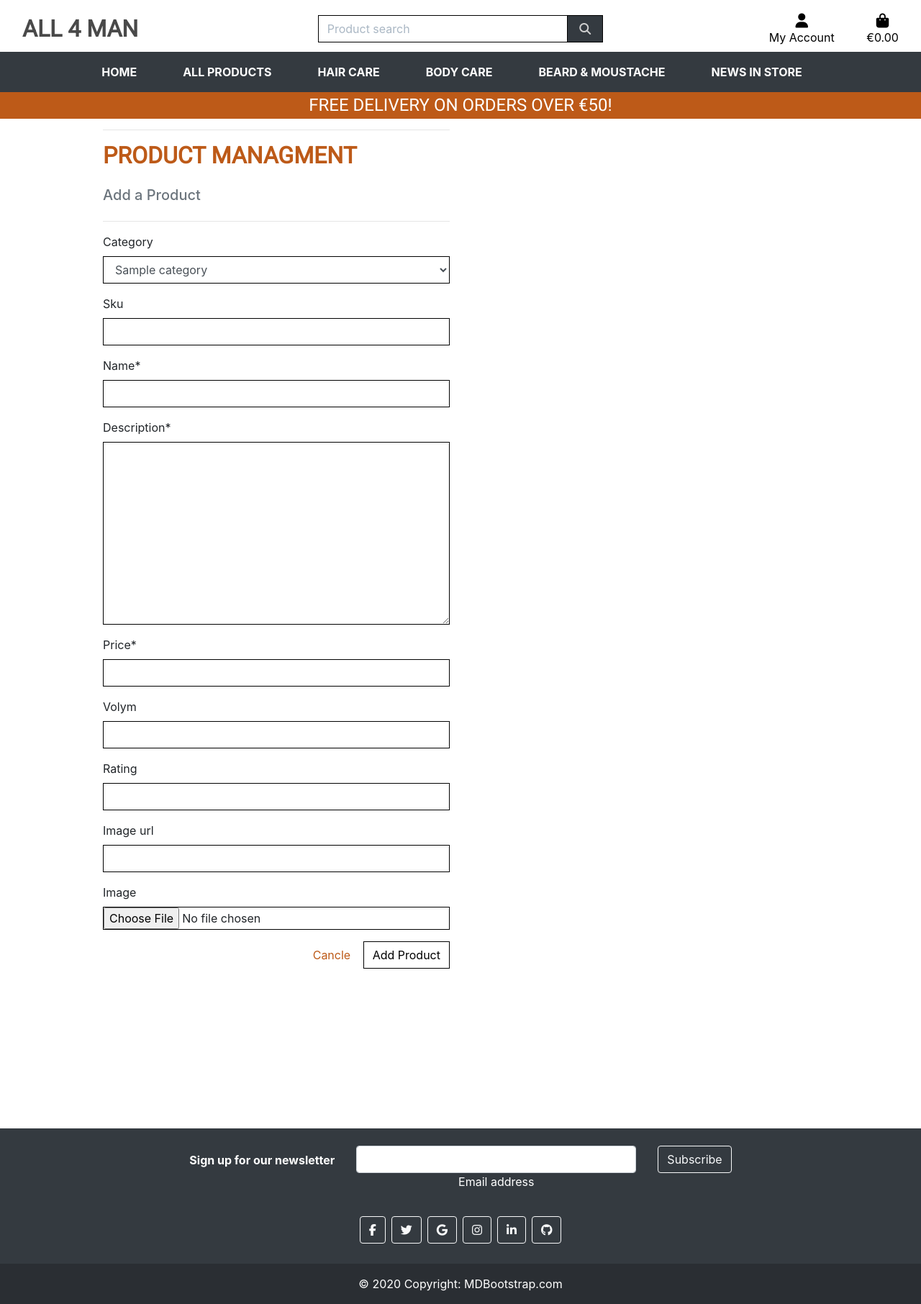
After one commit to farah1979/all-for-man, a Django app: page /products/add/ in a window 1280 px wide. The commit adds this page. Shown: the whole page at 72% size. Run offline with Django 3.2, Linux system fonts and the light colour scheme; tables that the repository leaves empty hold one stand-in row (values such as "Sample post"); some libraries are stand-ins or nearby versions.

Commit message:
Product Admin Finished add product functionality

```diff
--- a/bag/templates/bag/bag.html
+++ b/bag/templates/bag/bag.html
@@ -36,9 +36,13 @@
                     {% for item in bag_items %}
                         <tr>
                             <td class="p-3 bag-img-sty">
+                                {% if item.product.image %}
                                 <a href="{{ item.product.image.url }}" target="_blank">
                                 <img class="img-fluid rounded bag-img" src="{{ item.product.image.url }}">
                                 </a>
+                                {% else %}
+                                <img class="img-fluid rounded bag-img" src="{{ MEDIA_URL }}noimage.png" alt="{{ item.product.name }}">
+                                {% endif %}
                             </td>
                             <td class="py-3">
                                 <a href="{{ item.product.item.id }}">
--- /dev/null
+++ b/products/templates/products/add_product.html
@@ -0,0 +1,38 @@
+{% extends "base.html" %}
+{% load static %}
+
+{% block page_header %}
+    <div class="container header-container">
+        <div class="row">
+            <div class="col"></div>
+        </div>
+    </div>
+{% endblock %}
+
+{% block content %}
+    <div class="container">
+        <div class="row">
+            <div class="col-12 col-md-6">
+                <hr>
+                <h2 class="add mb-4">Product Managment</h2>
+                <h5 class="text-muted mb-4">Add a Product</h5>
+                <hr>
+            </div>
+        </div>
+        <div class="row">
+           <div class="col-12 col-md-6">
+                <form class="form mb-2" action="{% url 'add_product' %}" method="POST" enctype="multipart/form-data">
+                    {% csrf_token %}
+                    {{ form | crispy }}
+                    <div class="text-right">
+                        <a class="btn rounded-0 prod-can" href="{% url 'products' %}">
+                           Cancle
+                        </a>
+                        <button class="btn add-button rounded-0" type="submit">Add Product</button>
+                    </div>
+                </form>
+           </div>
+
+        </div>
+    </div>
+{% endblock %}
--- a/products/urls.py
+++ b/products/urls.py
@@ -3,5 +3,6 @@ from . import views
 
 urlpatterns = [
     path('', views.all_products, name='products'),
-    path('<product_id>', views.product_detail, name='product_detail'),
+    path('<int:product_id>/', views.product_detail, name='product_detail'),
+    path('add/', views.add_product, name='add_product'),
 ]
--- a/products/views.py
+++ b/products/views.py
@@ -3,6 +3,7 @@ from django.contrib import messages
 from django.db.models import Q
 from django.db.models.functions import Lower
 from .models import Product, Category
+from .forms import ProductForm
 
 
 def all_products(request):
@@ -62,3 +63,24 @@ def product_detail(request, product_id):
         'product': product,
     }
     return render(request, 'products/product_detail.html', context)
+
+
+def add_product(request):
+    """ Add a product to the store"""
+    if request.method == 'POST':
+        form = ProductForm(request.POST, request.FILES)
+        if form.is_valid():
+            form.save()
+            messages.success(request, 'You have added product successfully!')
+            return redirect(reverse('add_product'))
+        else:
+            messages.error(request, 'Failed to add product. please ensure the form is valid.')
+    else:
+        form = ProductForm()
+
+    template = 'products/add_product.html'
+    context = {
+        'form': form,
+    }
+
+    return render(request, template, context)
--- a/static/css/base.css
+++ b/static/css/base.css
@@ -238,6 +238,35 @@ span.badge {
     text-transform: uppercase;
 }
 
+.product-title {
+    color: #bd5a18;
+    font-size: 2rem;
+    font-family: 'roboto', sans-serif;
+    text-transform: uppercase;
+    font-weight: 700;
+}
+
+.prod-can {
+    color: #bd5a18;
+    font-size: 1rem;
+}
+
+.prod-can:hover {
+    color: #000;
+    border: 1px solid #bd5a18;
+}
+
+.add-button {
+    color: #000;
+    background-color: #fff;
+    border: 1px solid #000;
+}
+
+.add-button:hover {
+    color: #fff;
+    background-color: #000;
+}
+
 .total-bag {
     text-align: right;
     font-size: 1em;
@@ -357,7 +386,14 @@ span.badge {
     font-weight: 500;
 }
 
-
+.add {
+    border: none;
+    color: #bd5a18;
+    font-size: 2em;
+    font-family: 'roboto', sans-serif;
+    font-weight: 700;
+    text-transform: uppercase;
+}
 .primaryAction {
     background-color: #fff;
     color: #000;
--- a/templates/base.html
+++ b/templates/base.html
@@ -77,7 +77,7 @@
                         <div class="dropdown-menu border-0" aria-labelledby="user-options">
                             {% if request.user.is_authenticated %}
                             {% if request.user.is_superuser %}
-                            <a href="" class="dropdown-item">Product Management</a>
+                            <a href="{% url 'add_product' %}" class="dropdown-item">Product Management</a>
                             {% endif %}
                             <a href="{% url 'profile' %}" class="dropdown-item">My Profile</a>
                             <a href="{% url 'account_logout' %}" class="dropdown-item">Logout</a>
--- a/templates/includes/mobile_top_header.html
+++ b/templates/includes/mobile_top_header.html
@@ -32,9 +32,9 @@
     <div class="dropdown-menu border-0" aria-labelledby="user-options">
         {% if request.user.is_authenticated %}
             {% if request.user.is_superuser %}
-            <a href="" class="dropdown-item">Product Management</a>
+            <a href="{% url 'add_product' %}" class="dropdown-item">Product Management</a>
             {% endif %}
-            <a href="" class="dropdown-item">My Profile</a>
+            <a href="{% url 'profile' %}" class="dropdown-item">My Profile</a>
             <a href="{% url 'account_logout' %}" class="dropdown-item">Logout</a>
         {% else %}
         <a href="{% url 'account_signup' %}" class="dropdown-item">Register</a>
```
Also changed, not shown: templates/includes/toasts/success_toast.html (+6 -2 lines), media/unnamed.jpg (added).
